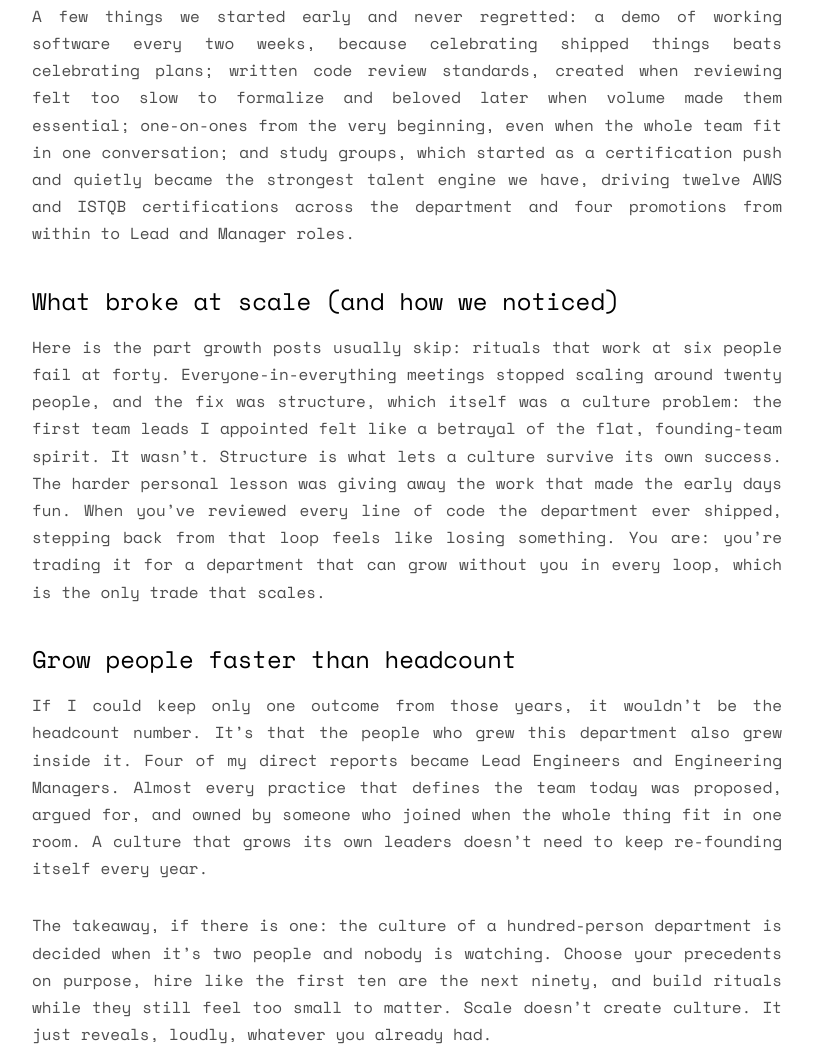
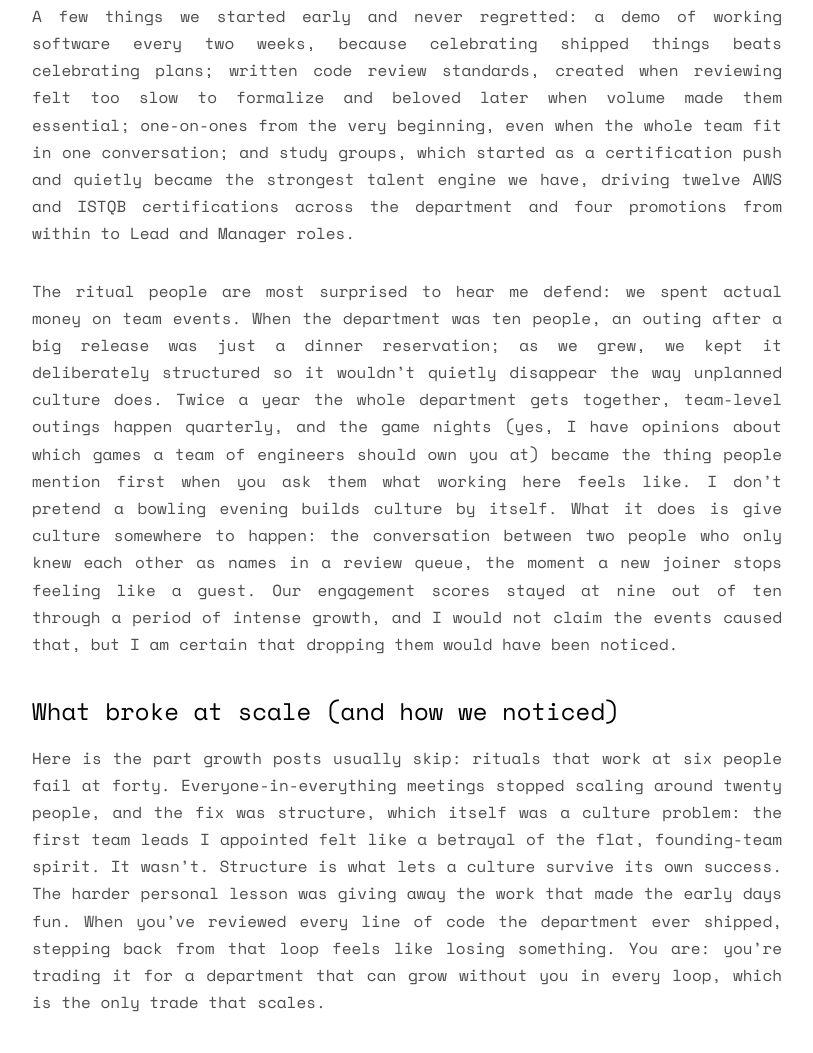
Before and after one commit to Domanitos/AndreiStanescuProfile, a plain HTML site: page articles/from-2-to-100.html in a window 1280 px wide. Shown: the part 1398-2451 px from the top of the page, without its empty margins (233-1046 px from the left). Drawn offline with nearby package versions, Linux system fonts and the light colour scheme; files whose address does not match are found by name.

Commit message:
Mention department outings and team events in the From 2 to 100 article
Generated by Mistral Vibe.
Co-Authored-By: Mistral Vibe <vibe@mistral.ai>

```diff
--- a/articles/from-2-to-100.html
+++ b/articles/from-2-to-100.html
@@ -55,6 +55,7 @@
 
 					<h3>Rituals that earned their place</h3>
 					<p>A few things we started early and never regretted: a demo of working software every two weeks, because celebrating shipped things beats celebrating plans; written code review standards, created when reviewing felt too slow to formalize and beloved later when volume made them essential; one-on-ones from the very beginning, even when the whole team fit in one conversation; and study groups, which started as a certification push and quietly became the strongest talent engine we have, driving twelve AWS and ISTQB certifications across the department and four promotions from within to Lead and Manager roles.</p>
+					<p>The ritual people are most surprised to hear me defend: we spent actual money on team events. When the department was ten people, an outing after a big release was just a dinner reservation; as we grew, we kept it deliberately structured so it wouldn&rsquo;t quietly disappear the way unplanned culture does. Twice a year the whole department gets together, team-level outings happen quarterly, and the game nights (yes, I have opinions about which games a team of engineers should own you at) became the thing people mention first when you ask them what working here feels like. I don&rsquo;t pretend a bowling evening builds culture by itself. What it does is give culture somewhere to happen: the conversation between two people who only knew each other as names in a review queue, the moment a new joiner stops feeling like a guest. Our engagement scores stayed at nine out of ten through a period of intense growth, and I would not claim the events caused that, but I am certain that dropping them would have been noticed.</p>
 
 					<h3>What broke at scale (and how we noticed)</h3>
 					<p>Here is the part growth posts usually skip: rituals that work at six people fail at forty. Everyone-in-everything meetings stopped scaling around twenty people, and the fix was structure, which itself was a culture problem: the first team leads I appointed felt like a betrayal of the flat, founding-team spirit. It wasn&rsquo;t. Structure is what lets a culture survive its own success. The harder personal lesson was giving away the work that made the early days fun. When you&rsquo;ve reviewed every line of code the department ever shipped, stepping back from that loop feels like losing something. You are: you&rsquo;re trading it for a department that can grow without you in every loop, which is the only trade that scales.</p>
```
